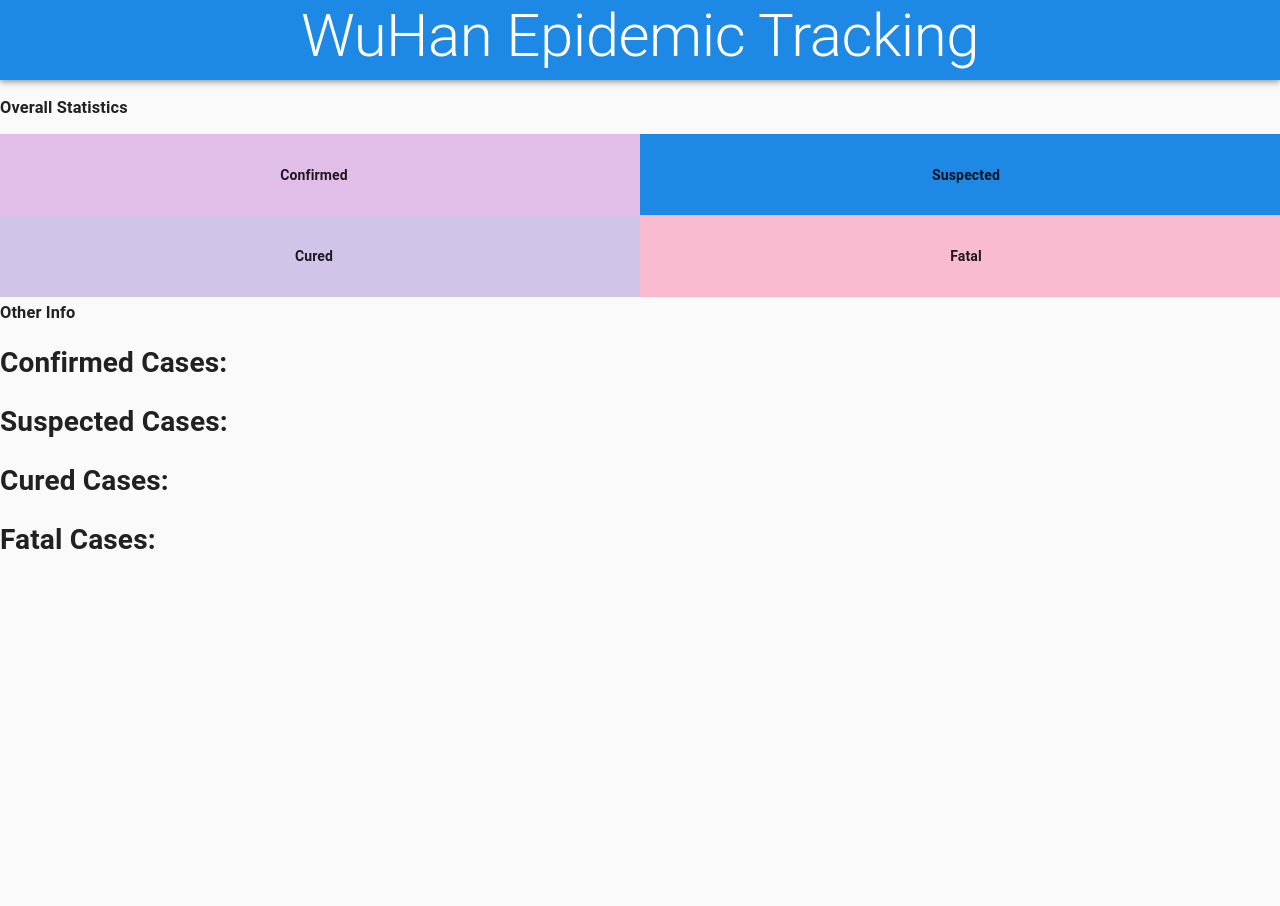
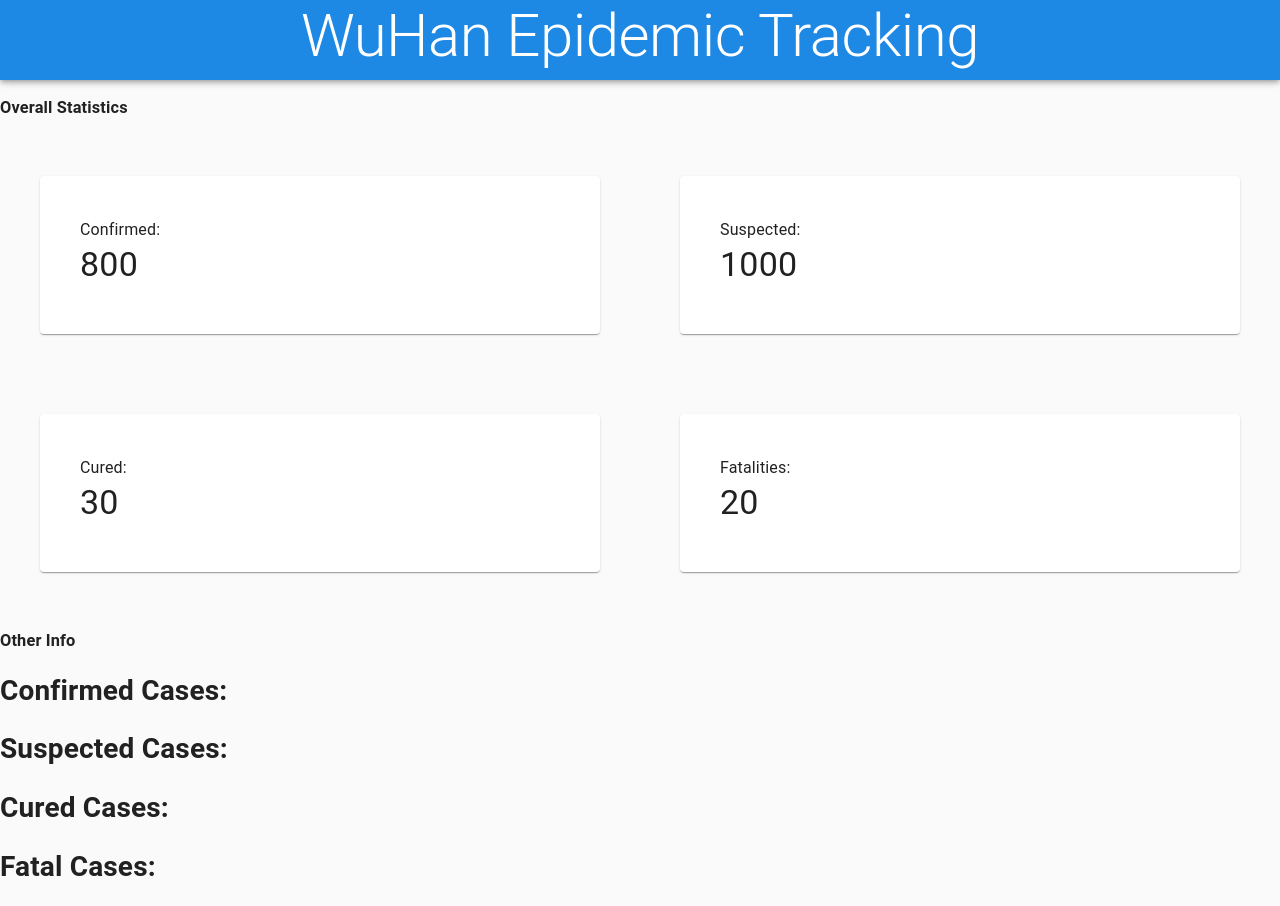
Before and after one commit to DrFacepalm/WuHan-Epidemic-Status-Checking, a React (Create React App) app in the folder front-end/: page / in a window 1280 px wide. Before the commit the page ends 800 px from the top, so only its background shows below. Built offline with nearby package versions, Linux system fonts and the light colour scheme.

Commit message:
More frontend prototyping

```diff
--- a/front-end/src/App.js
+++ b/front-end/src/App.js
@@ -1,4 +1,5 @@
-import React from 'react';
+import React, {useState, useEffect, useContext } from 'react';
+
 
 import red from '@material-ui/core/colors/red';
 import purple from '@material-ui/core/colors/purple';
@@ -7,7 +8,8 @@ import deepPurple from '@material-ui/core/colors/deepPurple';
 import indigo from '@material-ui/core/colors/indigo'
 import blue from '@material-ui/core/colors/blue';
 
-
+import Card from '@material-ui/core/Card';
+import CardContent from '@material-ui/core/CardContent';
 
 import CssBaseline from '@material-ui/core/CssBaseline';
 import { makeStyles } from '@material-ui/core/styles';
@@ -23,7 +25,6 @@ import './App.css';
 const useStyles = makeStyles(theme => ({
   root: {
     flewGrow: 1,
-    paddingTop: '10px',
   },
   menuButton: {
     marginRight: theme.spacing(2),
@@ -42,49 +43,69 @@ const useStyles = makeStyles(theme => ({
   statisticText: {
     textAlign: 'center',
   },
-  confirmed: {
-    backgroundColor: purple[100],
+  card: {
+    minWidth: 275,
+    padding: theme.spacing(3),
   },
-  suspected: {
-    backgroundColor: blue[600],
-  },
-  cured: {
-    backgroundColor: deepPurple[100],
-  },
-  fatal: {
-    backgroundColor: pink[100],
+  gridItem: {
+    padding: theme.spacing(5),
   }
 }));
 
 
 
-function StatisticsGrid() {
-  const classes = useStyles()
+const StatisticCard = (title, number) => {
+  const classes = useStyles();
 
   return (
     <div className={classes.root}>
-      <Grid container spacing={3}>
-        <Grid item xs={6} className={classes.confirmed}>
-          <h4 className={classes.statisticText}>Confirmed</h4>
-        </Grid>
-        <Grid item xs={6} className={classes.suspected}>
-          <h4 className={classes.statisticText}>Suspected</h4>
-        </Grid>
-        <Grid item xs={6} className={classes.cured}>
-          <h4 className={classes.statisticText}>Cured</h4>
-        </Grid>
-        <Grid item xs={6} className={classes.fatal}>
-          <h4 className={classes.statisticText}>Fatal</h4>
-        </Grid>
-      </Grid>
+      <Card className={classes.card}>
+        <CardContent>
+          <Typography variant="subtitle1">
+            {title}:
+          </Typography>
+          <Typography variant="h4">
+            {number}
+          </Typography>
+        </CardContent>
+      </Card>
     </div>
   )
 }
 
+function OverallStatisticGrid(props) {
+  const classes = useStyles();
+
+  const [ titles, setTitle ] = useState(["Confirmed", "Suspected", "Cured", "Fatalities"]);
+  const [ numbers, setNumbers ] = useState(["800", "1000", "30", "20"]);
+
+  return (
+    <div className={classes.root}>
+      <Grid container>
+        {
+          titles.map((title, index) => (
+            <Grid item xs={6} className={classes.gridItem}>
+              {StatisticCard(title, numbers[index])}
+            </Grid>
+          ))
+        }
+      </Grid>
+    </div>
+  );
+}
+
+// To create, do:
+
+
+function x() {
+  return "asdf"
+}
+
+
 
 function MyAppBar(props) {
   const classes = useStyles()
-  return (<AppBar position="static">
+  return (<AppBar position="sticky">
             <Toolbar className={classes.title}>
               <Typography variant="h2" className={classes.title}>
                 WuHan Epidemic Tracking
@@ -124,7 +145,7 @@ function App() {
       <h3>
         Overall Statistics
       </h3>
-      <StatisticsGrid/>
+      <OverallStatisticGrid/>
       <h3>
         Other Info
       </h3>
@@ -132,15 +153,9 @@ function App() {
       <Number2/>
       <Number3/>
       <Number4/>
+
     </React.Fragment>
 
-    // <div className="App">
-    //   <TitleBar/>
-    //   <Number1/>
-    //   <Number2/>
-    //   <Number3/>
-    //   <Number4/>
-    // </div>
   );
 }
 
```
